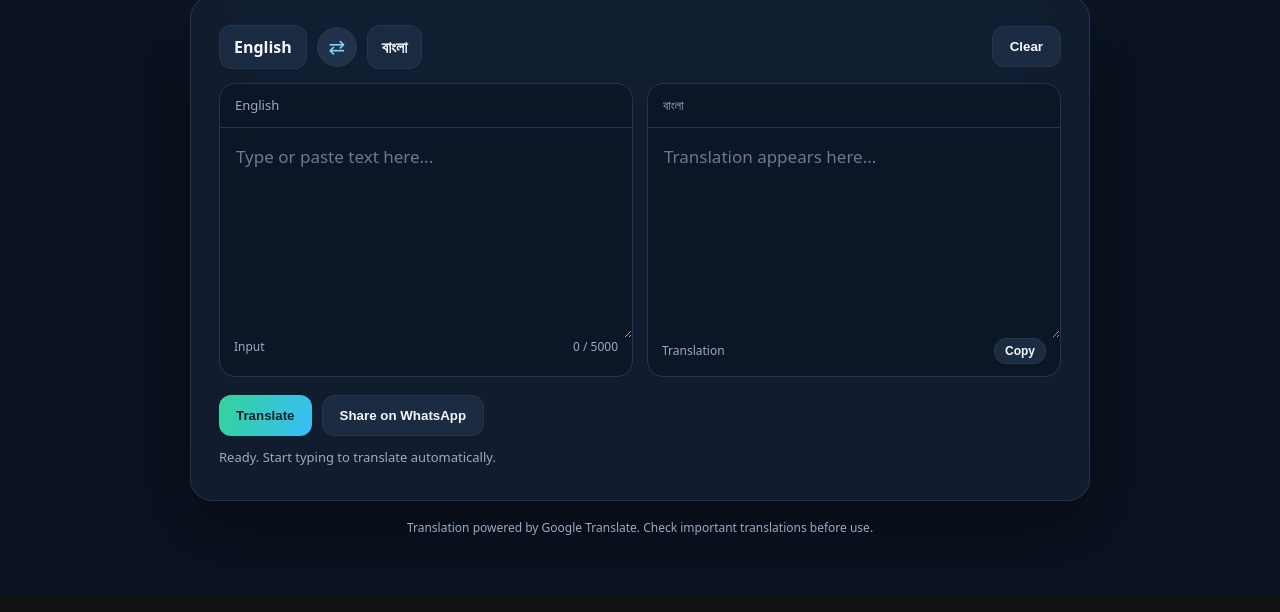
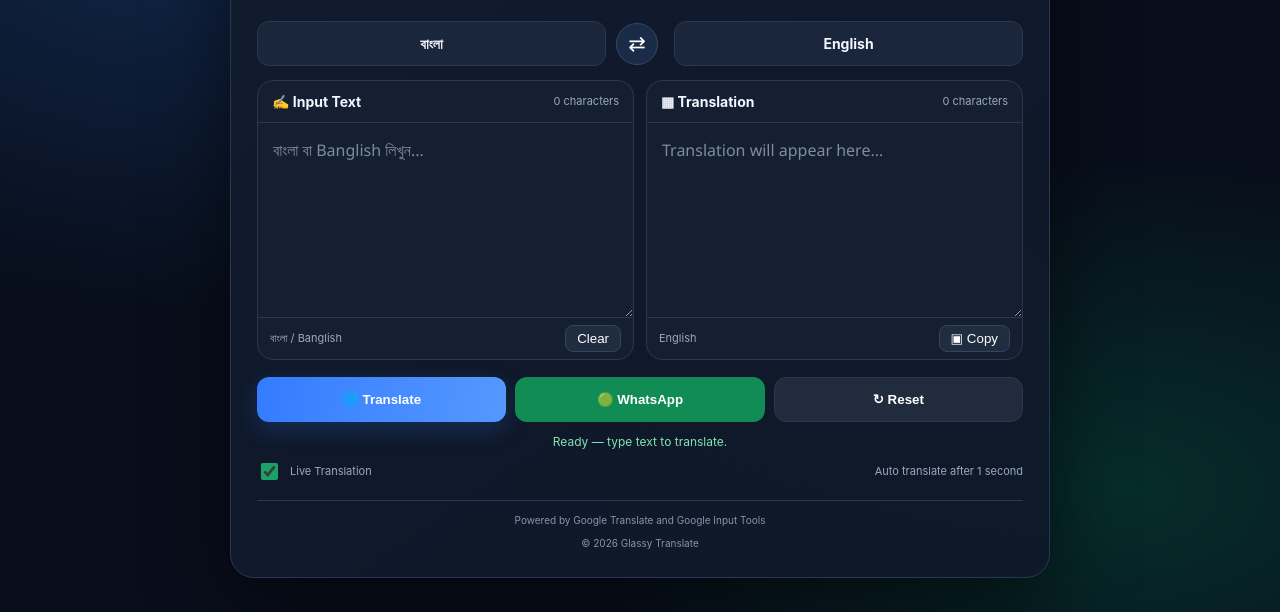
Before and after one commit to sotto4007-arch/BG-EN_EN-BG-TRANSLATOR, a plain HTML site: page index.html in a window 1280 px wide. Shown: the part 204-816 px from the top of the page. Drawn offline with Linux system fonts and the light colour scheme.

Commit message:
Fix Banglish transliteration and refresh translator UI

```diff
--- a/index.html
+++ b/index.html
@@ -1,41 +1,38 @@
-<!doctype html>
+<!DOCTYPE html>
 <html lang="en">
 <head>
-<meta charset="utf-8">
-<meta name="viewport" content="width=device-width,initial-scale=1">
-<meta name="theme-color" content="#101827">
-<title>BG ↔ EN Translator</title>
+<meta charset="UTF-8"><meta name="viewport" content="width=device-width, initial-scale=1"><meta name="theme-color" content="#0b1220">
+<title>Glassy Translate | বাংলা ↔ English</title>
 <style>
-:root{color-scheme:dark;--bg:#0b1220;--panel:#121d30;--line:#26364e;--muted:#9aabc2;--text:#f4f7fb;--accent:#6ee7b7;--blue:#7dd3fc}
-*{box-sizing:border-box}body{margin:0;min-height:100vh;background:radial-gradient(ellipse at top,#1b3550 0,#0b1220 58%);font:16px/1.5 system-ui,Segoe UI,sans-serif;color:var(--text);display:grid;place-items:center;padding:24px}
-main{width:min(900px,100%)}header{text-align:center;margin-bottom:26px}h1{font-size:clamp(28px,5vw,42px);margin:0 0 8px}header p{color:var(--muted);margin:0}.tag{color:var(--accent);font-size:13px;letter-spacing:.12em;text-transform:uppercase}
-.panel{background:#121d30eF;border:1px solid var(--line);border-radius:22px;padding:clamp(16px,3vw,28px);box-shadow:0 24px 70px #0006}
-.toolbar{display:flex;align-items:center;justify-content:space-between;gap:12px;margin-bottom:14px;flex-wrap:wrap}.langs{display:flex;align-items:center;gap:10px;font-weight:650}.lang{background:#1a2a40;border:1px solid var(--line);padding:9px 14px;border-radius:12px}.swap{border:1px solid var(--line);background:#20334b;color:var(--blue);border-radius:50%;width:40px;height:40px;font-size:20px;cursor:pointer}
-.editors{display:grid;grid-template-columns:1fr 1fr;gap:14px}.editor{background:#0c1626;border:1px solid var(--line);border-radius:16px;overflow:hidden}.editor label{display:block;padding:12px 15px;color:var(--muted);font-size:13px;border-bottom:1px solid var(--line)}textarea{display:block;width:100%;min-height:210px;resize:vertical;background:transparent;border:0;outline:0;color:var(--text);padding:16px;font:inherit;font-size:17px}textarea::placeholder{color:#687b95}.bottom{display:flex;justify-content:space-between;align-items:center;padding:0 14px 12px;color:var(--muted);font-size:12px}.actions{display:flex;gap:10px;flex-wrap:wrap;margin-top:18px}.btn{border:1px solid var(--line);background:#1b2b42;color:var(--text);padding:12px 17px;border-radius:12px;font-weight:650;cursor:pointer}.btn.primary{background:linear-gradient(110deg,#34d399,#38bdf8);border:0;color:#08202a}.btn:disabled{opacity:.55;cursor:wait}.status{min-height:24px;color:var(--muted);font-size:13px;margin-top:12px}.foot{text-align:center;color:var(--muted);font-size:12px;margin-top:18px}
-@media(max-width:650px){.editors{grid-template-columns:1fr}textarea{min-height:150px}.toolbar{align-items:flex-start}}
-</style>
-</head>
-<body><main>
-<header><div class="tag">Simple • Fast • Free</div><h1>বাংলা ↔ English Translator</h1><p>Translate English and Bengali instantly</p></header>
-<section class="panel">
-<div class="toolbar"><div class="langs"><span class="lang" id="sourceLabel">English</span><button class="swap" id="swap" aria-label="Swap languages">⇄</button><span class="lang" id="targetLabel">বাংলা</span></div><button class="btn" id="clear">Clear</button></div>
-<div class="editors">
-<div class="editor"><label id="inputTitle">English</label><textarea id="input" placeholder="Type or paste text here..." maxlength="5000"></textarea><div class="bottom"><span>Input</span><span id="count">0 / 5000</span></div></div>
-<div class="editor"><label id="outputTitle">বাংলা</label><textarea id="output" placeholder="Translation appears here..." readonly></textarea><div class="bottom"><span>Translation</span><button class="btn" id="copy" style="padding:5px 10px;font-size:12px">Copy</button></div></div>
-</div>
-<div class="actions"><button class="btn primary" id="translate">Translate</button><button class="btn" id="share">Share on WhatsApp</button></div>
-<div class="status" id="status" role="status" aria-live="polite">Ready. Start typing to translate automatically.</div>
-</section><div class="foot">Translation powered by Google Translate. Check important translations before use.</div>
-</main>
-<script>
-const $=id=>document.getElementById(id);let reverse=false,timer;
-function labels(){ $('sourceLabel').textContent=reverse?'বাংলা':'English';$('targetLabel').textContent=reverse?'English':'বাংলা';$('inputTitle').textContent=reverse?'বাংলা':'English';$('outputTitle').textContent=reverse?'English':'বাংলা';$('input').placeholder=reverse?'এখানে বাংলা লিখুন...':'Type or paste text here...';}
-async function translate(){const q=$('input').value.trim();if(!q){$('output').value='';$('status').textContent='Please enter some text.';return} $('translate').disabled=true;$('status').textContent='Translating…';try{const url='https://translate.googleapis.com/translate_a/single?client=gtx&sl='+(reverse?'bn':'en')+'&tl='+(reverse?'en':'bn')+'&dt=t&q='+encodeURIComponent(q);const r=await fetch(url);if(!r.ok)throw Error('Translation service unavailable');const data=await r.json();$('output').value=(data[0]||[]).map(x=>x[0]||'').join('');$('status').textContent='Translation complete.'}catch(e){$('status').textContent='Could not translate right now. Check your internet connection and try again.'}finally{$('translate').disabled=false}}
-$('input').addEventListener('input',()=>{$('count').textContent=$('input').value.length+' / 5000';clearTimeout(timer);timer=setTimeout(translate,650)});
-$('translate').addEventListener('click',translate);
-$('swap').addEventListener('click',()=>{reverse=!reverse;const a=$('input').value,b=$('output').value;$('input').value=b;$('output').value=a;labels();$('count').textContent=$('input').value.length+' / 5000';$('status').textContent='Languages swapped.'});
-$('clear').addEventListener('click',()=>{$('input').value='';$('output').value='';$('count').textContent='0 / 5000';$('status').textContent='Cleared.';$('input').focus()});
-$('copy').addEventListener('click',async()=>{if(!$('output').value){$('status').textContent='Nothing to copy yet.';return}try{await navigator.clipboard.writeText($('output').value);$('status').textContent='Copied to clipboard.'}catch{$('output').select();$('status').textContent='Select and copy the translation.'}});
-$('share').addEventListener('click',()=>{const t=$('output').value||$('input').value;if(!t){$('status').textContent='Nothing to share yet.';return}window.open('https://wa.me/?text='+encodeURIComponent(t),'_blank','noopener')});
-labels();
+:root{color-scheme:dark;--line:#293750;--muted:#9aa9bf;--white:#f4f7ff}
+*{box-sizing:border-box}body{margin:0;min-height:100vh;padding:34px 18px;display:grid;place-items:center;background:radial-gradient(ellipse at 16% 8%,#122a50 0,transparent 42%),radial-gradient(ellipse at 88% 85%,#062d2a 0,transparent 34%),#080e1b;color:var(--white);font:14px/1.5 Inter,"Segoe UI",Arial,sans-serif}
+.app{width:min(820px,100%);padding:26px;background:linear-gradient(145deg,#111b2eF5,#0e1829F5);border:1px solid var(--line);border-radius:24px;box-shadow:0 24px 80px #0008}
+header{text-align:center;margin:0 0 24px}.logo{width:58px;height:58px;margin:0 auto 12px;border-radius:17px;display:grid;place-items:center;background:linear-gradient(135deg,#368bff,#20c98a);font-size:30px;box-shadow:0 8px 28px #1689d955}h1{font-size:30px;letter-spacing:-1px;margin:0;font-weight:800}h1 span{background:linear-gradient(90deg,#4c9cff,#63c7ff);background-clip:text;color:transparent}.sub{color:var(--muted);font-size:12px;margin-top:7px}
+.langbar{display:grid;grid-template-columns:1fr 48px 1fr;gap:10px;align-items:center;margin-bottom:14px}.lang{height:45px;border:1px solid var(--line);background:#1a263b;border-radius:12px;display:grid;place-items:center;font-weight:700}.swap{width:42px;height:42px;border-radius:50%;border:1px solid #344763;background:#1a2b47;color:white;font-size:21px;cursor:pointer}
+.editors{display:grid;grid-template-columns:1fr 1fr;gap:12px}.pane{min-width:0;border:1px solid var(--line);border-radius:16px;background:#151f32;overflow:hidden}.panehead{height:42px;padding:0 14px;display:flex;align-items:center;justify-content:space-between;border-bottom:1px solid var(--line);font-weight:700}.count{font-size:11px;color:var(--muted);font-weight:400}textarea{display:block;width:100%;height:194px;resize:vertical;border:0;outline:0;background:transparent;color:var(--white);font:16px/1.65 "Segoe UI",Arial,sans-serif;padding:14px 15px}textarea::placeholder{color:#7e8ca3}.panefoot{height:42px;padding:0 12px;display:flex;justify-content:space-between;align-items:center;color:var(--muted);font-size:11px;border-top:1px solid var(--line)}.mini{border:1px solid #35445b;background:#202c40;color:#fff;border-radius:8px;padding:5px 11px;cursor:pointer}
+.actions{display:grid;grid-template-columns:1fr 1fr 1fr;gap:9px;margin-top:17px}.btn{min-height:45px;border:1px solid var(--line);border-radius:12px;background:#202b3e;color:#fff;font-weight:700;cursor:pointer}.btn.primary{border:0;background:linear-gradient(100deg,#347cff,#5598ff);box-shadow:0 8px 22px #347cff33}.btn.whatsapp{border:0;background:#108c54}.btn:disabled{opacity:.55;cursor:wait}.status{text-align:center;min-height:27px;padding-top:11px;color:#80e5b3;font-size:12px}.status.error{color:#ff9a9a}.settings{display:flex;align-items:center;justify-content:space-between;gap:12px;margin-top:9px;color:var(--muted);font-size:11px}.toggle{display:flex;align-items:center;gap:9px;cursor:pointer}.toggle input{accent-color:#19a36b;width:17px;height:17px}.rule{height:1px;background:var(--line);margin:17px 0 12px}.foot{text-align:center;color:#8795aa;font-size:10px}.foot div+div{margin-top:8px}
+@media(max-width:640px){body{padding:14px 10px}.app{padding:18px 14px;border-radius:18px}h1{font-size:26px}.editors{grid-template-columns:1fr}.pane textarea{height:145px}.actions{grid-template-columns:1fr}.langbar{grid-template-columns:1fr 42px 1fr}}
+</style></head><body><main class="app">
+<header><div class="logo" aria-hidden="true">文</div><h1>Glassy <span>Translate</span></h1><div class="sub">English ↔ বাংলা | Banglish Translator</div></header>
+<div class="langbar"><div class="lang" id="fromLang">বাংলা</div><button class="swap" id="swap" title="Swap languages" aria-label="Swap languages">⇄</button><div class="lang" id="toLang">English</div></div>
+<section class="editors">
+<div class="pane"><div class="panehead"><span>✍️ Input Text</span><span class="count" id="inCount">0 characters</span></div><textarea id="input" maxlength="5000" placeholder="বাংলা বা Banglish লিখুন..."></textarea><div class="panefoot"><span id="inputHint">বাংলা / Banglish</span><button class="mini" id="clear">Clear</button></div></div>
+<div class="pane"><div class="panehead"><span>▦ Translation</span><span class="count" id="outCount">0 characters</span></div><textarea id="output" readonly placeholder="Translation will appear here..."></textarea><div class="panefoot"><span id="outputHint">English</span><button class="mini" id="copy">▣ Copy</button></div></div>
+</section><div class="actions"><button class="btn primary" id="translate">🌐 Translate</button><button class="btn whatsapp" id="whatsapp">🟢 WhatsApp</button><button class="btn" id="reset">↻ Reset</button></div>
+<div class="status" id="status" role="status" aria-live="polite">Ready — type text to translate.</div><div class="settings"><label class="toggle"><input type="checkbox" id="live" checked><span>Live Translation</span></label><span>Auto translate after 1 second</span></div><div class="rule"></div><footer class="foot"><div>Powered by Google Translate and Google Input Tools</div><div>© 2026 Glassy Translate</div></footer>
+</main><script>
+(()=>{const $=id=>document.getElementById(id);let reverse=false,timer=null,requestNo=0;
+const hasBangla=s=>/[\u0980-\u09FF]/.test(s);const setStatus=(msg,error=false)=>{$('status').textContent=msg;$('status').classList.toggle('error',error)};
+function labels(){$('fromLang').textContent=reverse?'English':'বাংলা';$('toLang').textContent=reverse?'বাংলা':'English';$('inputHint').textContent=reverse?'English':'বাংলা / Banglish';$('outputHint').textContent=reverse?'বাংলা':'English';$('input').placeholder=reverse?'Type English text here...':'বাংলা বা Banglish লিখুন...'}
+function counts(){$('inCount').textContent=$('input').value.length+' characters';$('outCount').textContent=$('output').value.length+' characters'}
+async function banglishToBangla(text){if(hasBangla(text))return text;const url='https://inputtools.google.com/request?text='+encodeURIComponent(text)+'&itc=bn-t-i0-und&num=5&cp=0&cs=1&ie=utf-8&oe=utf-8';const r=await fetch(url);if(!r.ok)throw Error('Banglish conversion service is unavailable');const d=await r.json();if(d[0]!=='SUCCESS'||!d[1]?.[0]?.[1]?.length)throw Error('Could not recognize this Banglish text');return d[1][0][1][0]}
+async function googleTranslate(text,source,target){const url='https://translate.googleapis.com/translate_a/single?client=gtx&sl='+source+'&tl='+target+'&dt=t&q='+encodeURIComponent(text);const r=await fetch(url);if(!r.ok)throw Error('Translation service is unavailable');const d=await r.json();return(d[0]||[]).map(x=>x[0]||'').join('')}
+async function translate(){const raw=$('input').value.trim();if(!raw){$('output').value='';counts();setStatus('Please enter some text first.',true);return}const n=++requestNo;$('translate').disabled=true;setStatus('Translating…');try{let result;if(reverse)result=await googleTranslate(raw,'en','bn');else{const bn=hasBangla(raw)?raw:await banglishToBangla(raw);if(n!==requestNo)return;result=await googleTranslate(bn,'bn','en')}if(n!==requestNo)return;$('output').value=result;counts();setStatus('✓ Translation completed successfully.')}catch(e){if(n!==requestNo)return;setStatus(e.message+'. Check your internet connection and try again.',true)}finally{if(n===requestNo)$('translate').disabled=false}}
+$('input').addEventListener('input',()=>{counts();if($('live').checked){clearTimeout(timer);timer=setTimeout(translate,1000)}});$('translate').addEventListener('click',translate);
+$('swap').addEventListener('click',()=>{reverse=!reverse;const old=$('input').value;$('input').value=$('output').value;$('output').value=old;labels();counts();setStatus('Languages swapped.')});
+$('clear').addEventListener('click',()=>{$('input').value='';$('output').value='';counts();setStatus('Input cleared.');$('input').focus()});
+$('reset').addEventListener('click',()=>{reverse=false;$('input').value='';$('output').value='';labels();counts();setStatus('Translator reset.')});
+$('copy').addEventListener('click',async()=>{const v=$('output').value;if(!v){setStatus('Nothing to copy yet.',true);return}try{await navigator.clipboard.writeText(v);setStatus('✓ Translation copied.')}catch{$('output').focus();$('output').select();setStatus('Select the text and copy it with Ctrl+C.')}});
+$('whatsapp').addEventListener('click',()=>{const v=$('output').value||$('input').value;if(!v){setStatus('Nothing to share yet.',true);return}window.open('https://wa.me/?text='+encodeURIComponent(v),'_blank','noopener,noreferrer')});
+$('live').addEventListener('change',()=>{if($('live').checked&&$('input').value.trim()){clearTimeout(timer);timer=setTimeout(translate,300)}else{clearTimeout(timer);setStatus('Live translation paused.')}});labels();counts()})();
 </script></body></html>
```
